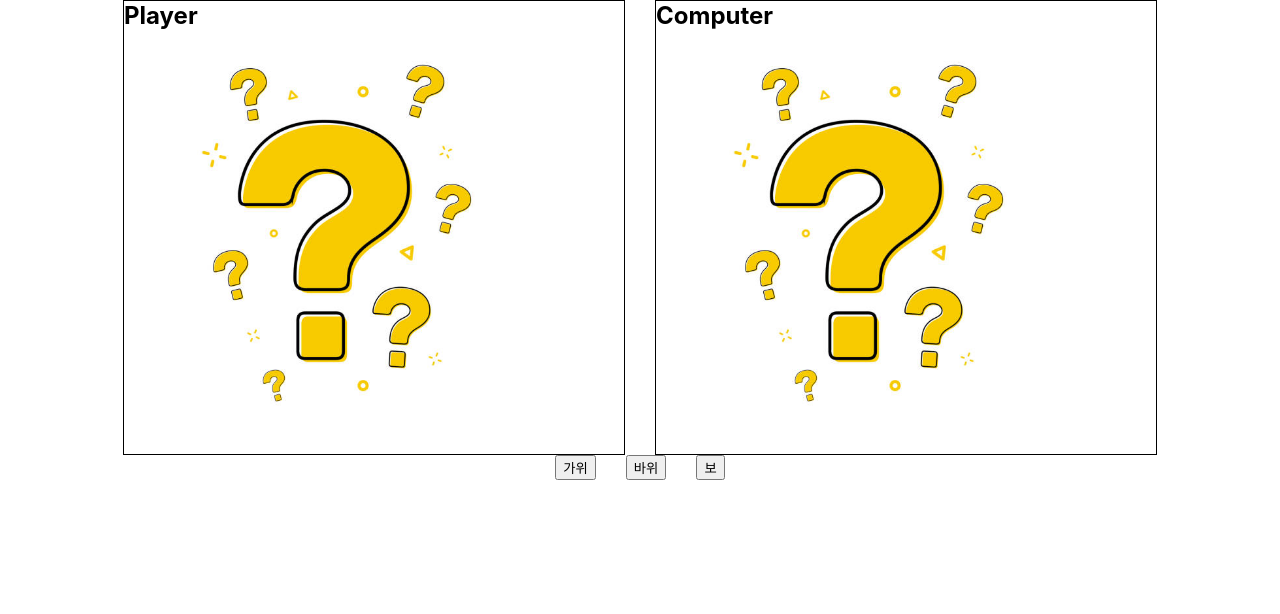
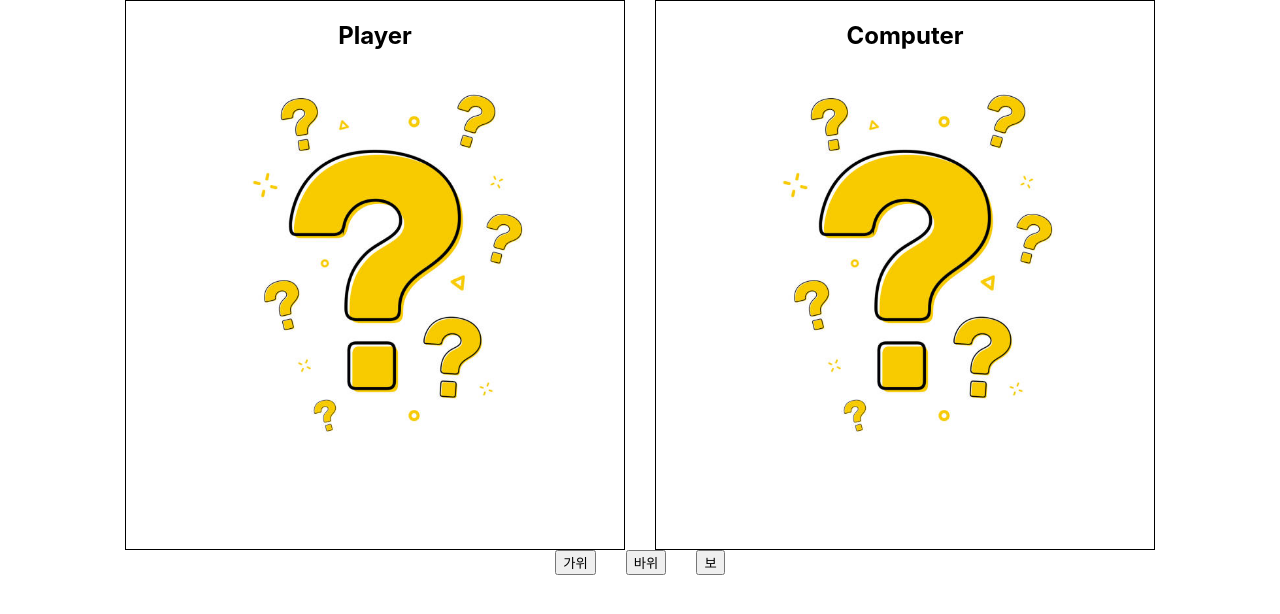
Before and after one commit to Goldstargreat/rock-scissors-paper, a React (Create React App) app: page / in a window 1280 px wide. Shown: the top 614 px of the page. Built offline with nearby package versions, Linux system fonts and the light colour scheme.

Commit message:
승패의 결과에 따라 테두리 색이 바뀜

```diff
--- a/src/App.css
+++ b/src/App.css
@@ -8,8 +8,18 @@
     box-sizing: border-box;
 }
 .box{
+    width: 500px;
+    height: 550px;
     border: 1px solid black;
-    width: 500px;
+    background-color: white;
+    display: flex;
+    flex-direction: column;
+    align-items: center;
+    text-align: center;
+    font-size: 20pt;
+    padding: 20px;
+    box-sizing: border-box;
+    overflow: hidden; /* 요소 넘침 방지 */
 }
 .box h1 {
     font-size: 24px;
```
